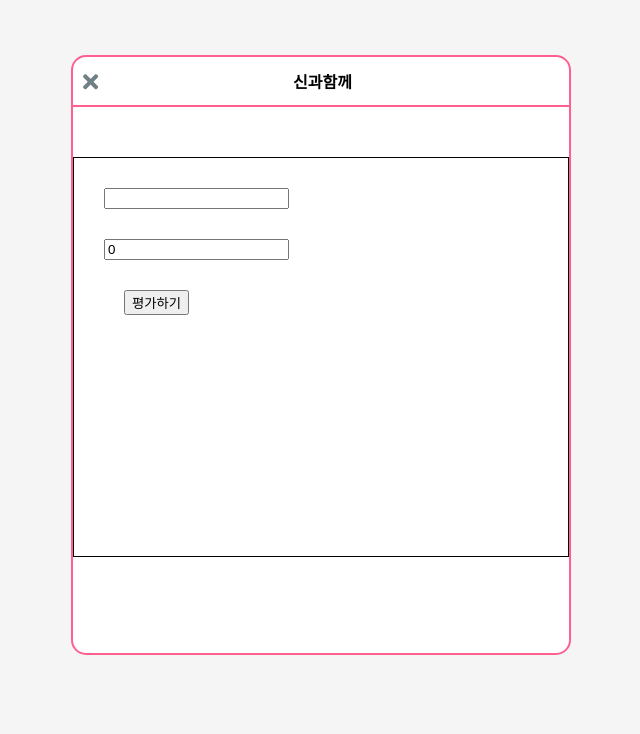
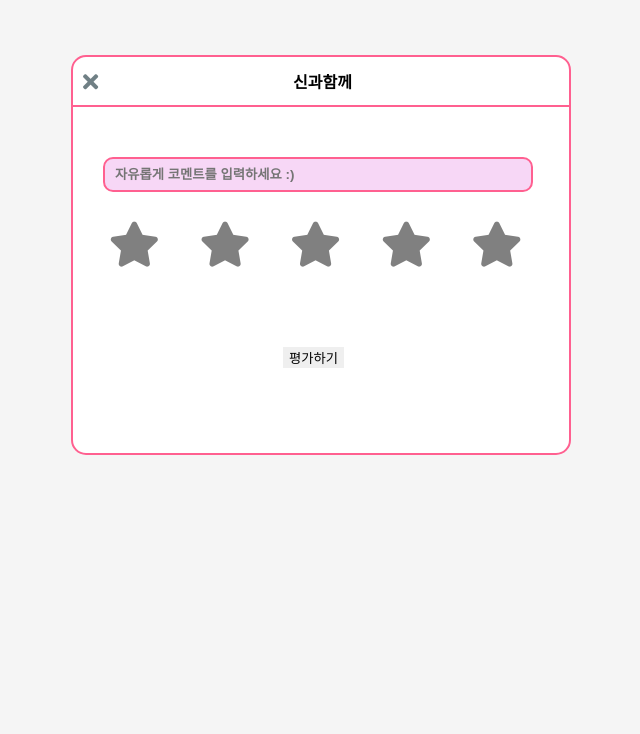
Before and after one commit to dlawjdqls10/watcha_team, a Django app: a page that uses piro_watcha/watcha/templates/watcha/watcha_comment.html in a window 1280 px wide. Shown: the top 734 px of the page, without its empty margins (319-959 px from the left). Run offline with Django 3.2, Linux system fonts and the light colour scheme; data comes from the database, SQL or seed files in the repository; some libraries are stand-ins or nearby versions.

Commit message:
자바스크립트로 별~평점 연결시키기 (별반짝이게)

```diff
--- a/piro_watcha/watcha/forms.py
+++ b/piro_watcha/watcha/forms.py
@@ -8,6 +8,7 @@ def min_length_3_validator(value):
 
 
 class CommentForm(forms.ModelForm):
+    comment = forms.CharField(widget=forms.TextInput({"placeholder": "자유롭게 코멘트를 입력하세요 :)"}))
 
     class Meta:
         model = Comment
--- a/piro_watcha/watcha/static/css/watcha_comment.css
+++ b/piro_watcha/watcha/static/css/watcha_comment.css
@@ -23,7 +23,7 @@ ol, ul{
 	margin-top: 55px;
 	margin-bottom: 80px;
 	width: 500px;
-	height: 600px;
+	height: 400px;
 	border-radius: 15px;
 	border: 2px solid #ff6090;
 	background-color: white;
@@ -53,7 +53,6 @@ ol, ul{
 	width: 100%;
 	height: 400px;
 	margin-top: 50px;
-	border: 1px solid black;
 }
 
 .comment__input {
@@ -61,15 +60,28 @@ ol, ul{
 	margin-left: 30px;
 }
 
-.star__input {
+.comment__input input {
+	border: 2px solid #ff6090;
+	background-color: #f7d7f6;
+	border-radius: 10px;
+	padding-left: 10px;
+	font-weight: 900;
+	height: 35px;
+	width: 430px;
+}
+
+
+.star__input i {
 	margin-top: 30px;
-	margin-left: 30px;
-
+	margin-left: 36px;
+	font-size: 45px;
+	color: gray;
 }
 
 button {
-	margin-top: 30px;
-	margin-left: 50px;
+	border: none;
+	margin-top: 80px;
+	margin-left: 210px;
 }
 
 /*.title {
--- a/piro_watcha/watcha/templates/watcha/watcha_comment.html
+++ b/piro_watcha/watcha/templates/watcha/watcha_comment.html
@@ -19,11 +19,95 @@
 				{{ form.comment }}
 			</div>
 			<div class="star__input">
-				{{ form.star }}
+				<i id = "one" class="fas fa-star"></i>
+				<i id = "two" class="fas fa-star"></i>
+				<i id = "three" class="fas fa-star"></i>
+				<i id = "four" class="fas fa-star"></i>
+				<i id = "five" class="fas fa-star"></i>
 			</div>
-			<button type="submit">평가하기</button>
+			<button id = "button" type="submit">평가하기</button>
 			</form>
  		</div>
  	</div>
   </div>
 </form>
+
+
+
+
+<script
+  src="https://code.jquery.com/jquery-3.3.1.min.js"
+  integrity="sha256-FgpCb/KJQlLNfOu91ta32o/NMZxltwRo8QtmkMRdAu8="
+  crossorigin="anonymous"></script>
+<script type="text/javascript">
+    $('#one').on('mouseenter', mouseEnterPhoto_1);
+    $('#two').on('mouseenter', mouseEnterPhoto_2);
+    $('#three').on('mouseenter', mouseEnterPhoto_3);
+    $('#four').on('mouseenter', mouseEnterPhoto_4);
+    $('#five').on('mouseenter', mouseEnterPhoto_5);
+
+    $('#one').on('mouseleave', mouseLeavePhoto_1);
+    $('#two').on('mouseleave', mouseLeavePhoto_2);
+    $('#three').on('mouseleave', mouseLeavePhoto_3);
+    $('#four').on('mouseleave', mouseLeavePhoto_4);
+    $('#five').on('mouseleave', mouseLeavePhoto_5);
+
+// 별 1개
+    function mouseEnterPhoto_1() {
+    	$('#one').css('color', 'yellow');
+    }
+    function mouseLeavePhoto_1() {
+    	$('#one').css('color', 'gray');
+    }
+// 별2개
+	function mouseEnterPhoto_2() {
+    	$('#one').css('color', 'yellow');
+    	$('#two').css('color', 'yellow');
+    }
+    function mouseLeavePhoto_2() {
+    	$('#one').css('color', 'gray');
+    	$('#two').css('color', 'gray');
+    }
+// 별3개
+	function mouseEnterPhoto_3() {
+    	$('#one').css('color', 'yellow');
+    	$('#two').css('color', 'yellow');
+    	$('#three').css('color', 'yellow');
+    }
+    function mouseLeavePhoto_3() {
+    	$('#one').css('color', 'gray');
+    	$('#two').css('color', 'gray');
+    	$('#three').css('color', 'gray');
+    }
+// 별4개
+	function mouseEnterPhoto_4() {
+    	$('#one').css('color', 'yellow');
+    	$('#two').css('color', 'yellow');
+    	$('#three').css('color', 'yellow');
+    	$('#four').css('color', 'yellow');
+    }
+    function mouseLeavePhoto_4() {
+    	$('#one').css('color', 'gray');
+    	$('#two').css('color', 'gray');
+    	$('#three').css('color', 'gray');
+    	$('#four').css('color', 'gray');
+    }
+// 별5개
+	function mouseEnterPhoto_5() {
+    	$('#one').css('color', 'yellow');
+    	$('#two').css('color', 'yellow');
+    	$('#three').css('color', 'yellow');
+    	$('#four').css('color', 'yellow');
+    	$('#five').css('color', 'yellow');
+    }
+    function mouseLeavePhoto_5() {
+    	$('#one').css('color', 'gray');
+    	$('#two').css('color', 'gray');
+    	$('#three').css('color', 'gray');
+    	$('#four').css('color', 'gray');
+    	$('#five').css('color', 'gray');
+    }
+
+
+
+</script>
```
